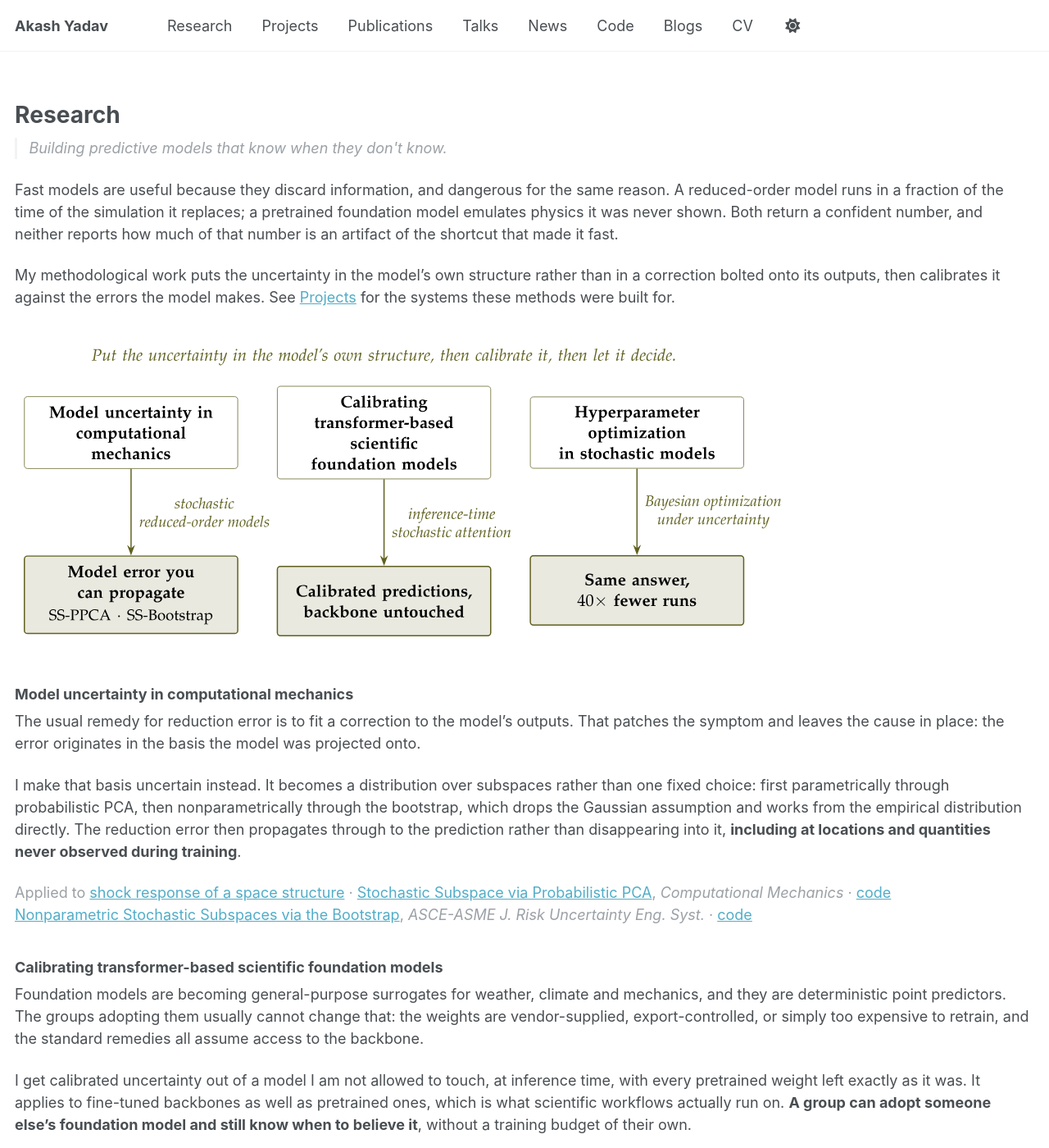
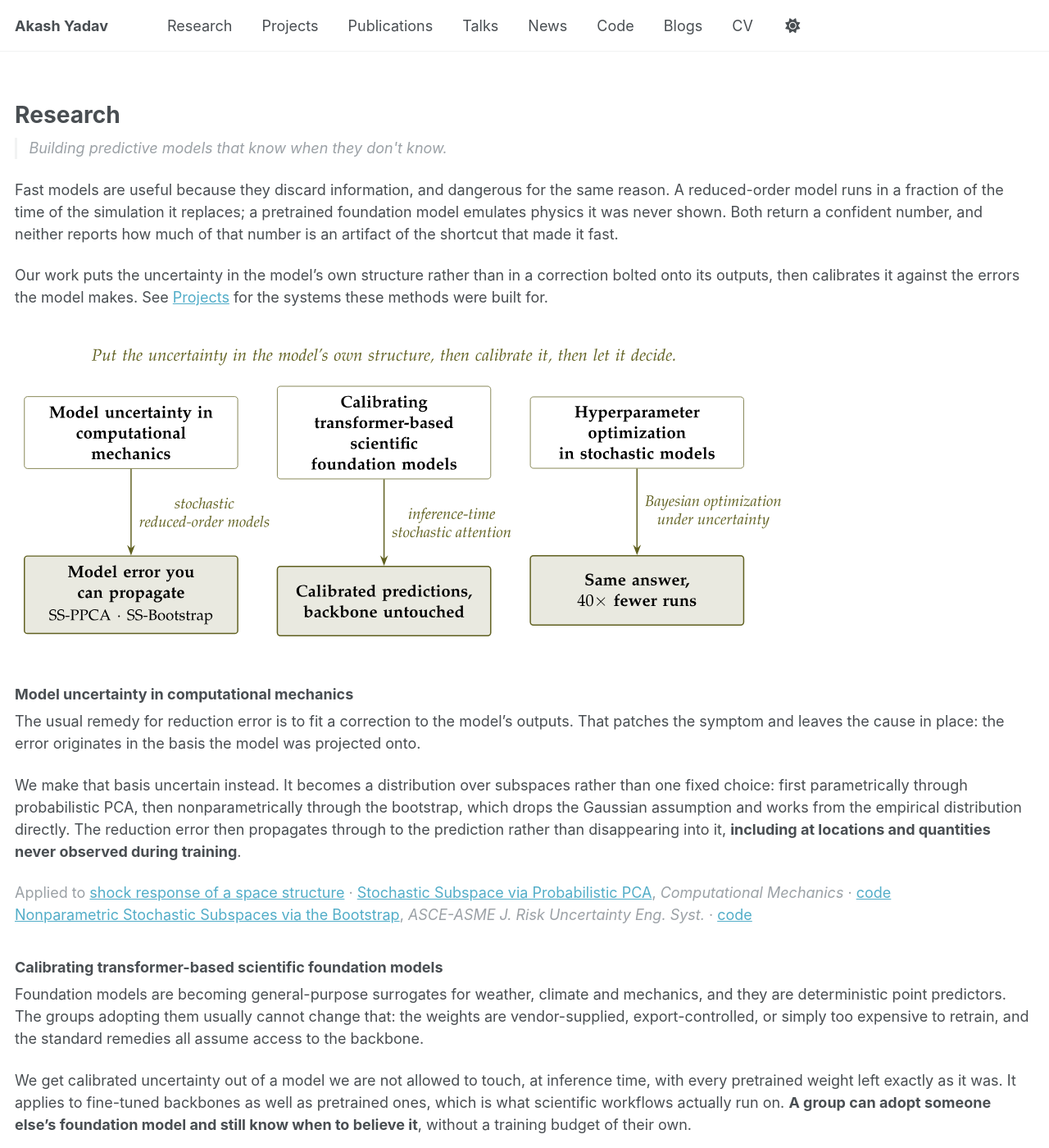
Before and after one commit to akashyadav0210/akashyadav0210.github.io, a Jekyll site: the page built from _pages/research.md, in a window 1280 px wide and 1400 px high. Shown: the whole window at 82% size. Built offline with Jekyll 4.4.1, drawn with Linux system fonts in a browser that asks for light colours; some of the changed text lies outside the part shown.

Commit message:
Use first-person plural for the research, singular for the biography
All the papers are joint work with Dr. Zhang, so the research writing now says
'we': Research and Code are entirely first-person plural, Projects is plural
for the work and singular only for the sentence about where my interest began.

The homepage keeps 'I' where a plural would be wrong or unhelpful - completing
a Ph.D., seeking a position, contact details, and the sentence about coming to
this from structural health monitoring. 'My research' still frames the
programme, with 'we' for what was done in it, which is the usual convention.

```diff
--- a/_pages/research.md
+++ b/_pages/research.md
@@ -13,7 +13,7 @@ custom_css: research
 
 Fast models are useful because they discard information, and dangerous for the same reason. A reduced-order model runs in a fraction of the time of the simulation it replaces; a pretrained foundation model emulates physics it was never shown. Both return a confident number, and neither reports how much of that number is an artifact of the shortcut that made it fast.
 
-My methodological work puts the uncertainty in the model's own structure rather than in a correction bolted onto its outputs, then calibrates it against the errors the model makes. See [Projects]({{ base_path }}/projects/) for the systems these methods were built for.
+Our work puts the uncertainty in the model's own structure rather than in a correction bolted onto its outputs, then calibrates it against the errors the model makes. See [Projects]({{ base_path }}/projects/) for the systems these methods were built for.
 
 <figure class="rp-fig">
   <div class="rp-fig-scroll">
@@ -27,7 +27,7 @@ My methodological work puts the uncertainty in the model's own structure rather
 
 The usual remedy for reduction error is to fit a correction to the model's outputs. That patches the symptom and leaves the cause in place: the error originates in the basis the model was projected onto.
 
-I make that basis uncertain instead. It becomes a distribution over subspaces rather than one fixed choice: first parametrically through probabilistic PCA, then nonparametrically through the bootstrap, which drops the Gaussian assumption and works from the empirical distribution directly. The reduction error then propagates through to the prediction rather than disappearing into it, **including at locations and quantities never observed during training**.
+We make that basis uncertain instead. It becomes a distribution over subspaces rather than one fixed choice: first parametrically through probabilistic PCA, then nonparametrically through the bootstrap, which drops the Gaussian assumption and works from the empirical distribution directly. The reduction error then propagates through to the prediction rather than disappearing into it, **including at locations and quantities never observed during training**.
 
 <p class="rp-key">Applied to <a href="{{ base_path }}/projects/#space-structure">shock response of a space structure</a> · <a href="https://doi.org/10.1007/s00466-025-02701-6">Stochastic Subspace via Probabilistic PCA</a>, <em>Computational Mechanics</em> · <a href="https://github.com/UQUH/SS_PPCA">code</a><br><a href="https://doi.org/10.1061/AJRUA6.RUENG-1948">Nonparametric Stochastic Subspaces via the Bootstrap</a>, <em>ASCE-ASME J. Risk Uncertainty Eng. Syst.</em> · <a href="https://github.com/UQUH/SS_Bootstrap">code</a></p>
 
@@ -39,7 +39,7 @@ I make that basis uncertain instead. It becomes a distribution over subspaces ra
 
 Foundation models are becoming general-purpose surrogates for weather, climate and mechanics, and they are deterministic point predictors. The groups adopting them usually cannot change that: the weights are vendor-supplied, export-controlled, or simply too expensive to retrain, and the standard remedies all assume access to the backbone.
 
-I get calibrated uncertainty out of a model I am not allowed to touch, at inference time, with every pretrained weight left exactly as it was. It applies to fine-tuned backbones as well as pretrained ones, which is what scientific workflows actually run on. **A group can adopt someone else's foundation model and still know when to believe it**, without a training budget of their own.
+We get calibrated uncertainty out of a model we are not allowed to touch, at inference time, with every pretrained weight left exactly as it was. It applies to fine-tuned backbones as well as pretrained ones, which is what scientific workflows actually run on. **A group can adopt someone else's foundation model and still know when to believe it**, without a training budget of their own.
 
 <p class="rp-key">Applied to <a href="{{ base_path }}/projects/#foundation-models">calibrated weather forecasting</a> · <a href="https://arxiv.org/abs/2604.19530">Calibrating Scientific Foundation Models with Inference-Time Stochastic Attention</a> (under review)</p>
 
@@ -51,7 +51,7 @@ I get calibrated uncertainty out of a model I am not allowed to touch, at infere
 
 None of the above is usable if calibrating it costs more than the simulation it replaces. Stochastic models carry hyperparameters that must be tuned, every evaluation of them is itself random, and the standard fix is to average that randomness away by sampling repeatedly, which is the cost you were trying to avoid.
 
-I treat the objective's own uncertainty as part of the objective rather than as noise to suppress. **It reaches the same parameter with 40× fewer evaluations than scalar bounded optimization, and 15× fewer than standard Gaussian-process Bayesian optimization.** That is the difference between a method that works in a paper and one that runs inside somebody's workflow.
+We treat the objective's own uncertainty as part of the objective rather than as noise to suppress. **It reaches the same parameter with 40× fewer evaluations than scalar bounded optimization, and 15× fewer than standard Gaussian-process Bayesian optimization.** That is the difference between a method that works in a paper and one that runs inside somebody's workflow.
 
 <p class="rp-key">Applied to <a href="{{ base_path }}/projects/#space-structure">shock response of a space structure</a> · <a href="https://doi.org/10.1061/AJRUA6.RUENG-1854">Bayesian Optimization under Uncertainty for Training a Scale Parameter in Stochastic Models</a> · <a href="https://github.com/UQUH/SO-BO-scale">code</a></p>
 
```
Also changed, not shown: _pages/about.md (+1 -1 lines), _pages/code.md (+1 -1 lines), _pages/projects.md (+3 -3 lines).
